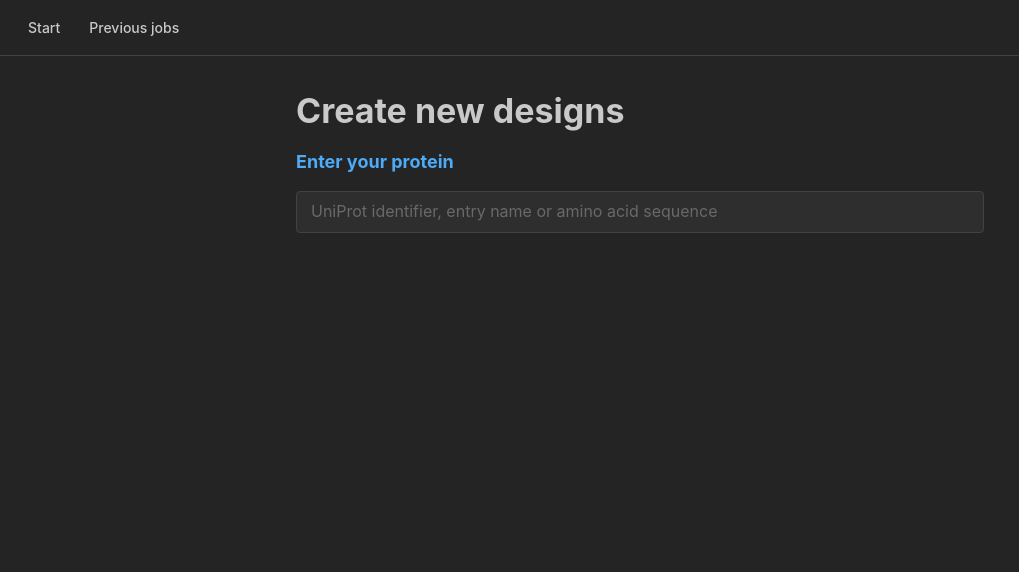
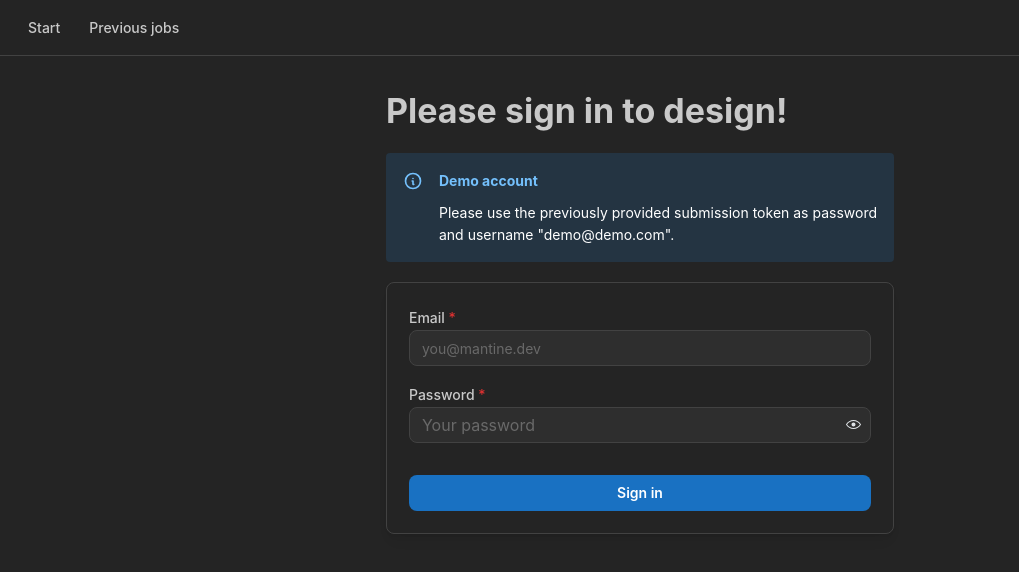
Before and after one commit to evedesignbio/evedesign-ui, a React (Vite) app: page / in a window 1280 px wide. Shown: the top 572 px of the page, without its empty margins (0-1019 px from the left). Built offline with nearby package versions, Linux system fonts and the light colour scheme; what molstar would draw is missing.

Commit message:
enable user login via supabase

```diff
--- a/package.json
+++ b/package.json
@@ -12,6 +12,7 @@
   "dependencies": {
     "@mantine/core": "^8.1.3",
     "@mantine/hooks": "^8.1.3",
+    "@supabase/supabase-js": "^2.52.1",
     "@tabler/icons-react": "^3.34.0",
     "@tanstack/react-query": "^5.72.0",
     "molstar": "^4.18.0",
--- a/src/App.tsx
+++ b/src/App.tsx
@@ -6,12 +6,14 @@ import { QueryClient, QueryClientProvider } from "@tanstack/react-query";
 import { ResultsPageWrapper } from "./pages/results";
 import { JobListPage } from "./pages/results/joblist.tsx";
 import { NavBar } from "./features/navbar";
+import { SessionProvider } from "./context/SessionContext.tsx";
 
 const queryClient = new QueryClient();
 
 const App = () => {
   return (
     <MantineProvider defaultColorScheme="dark">
+      <SessionProvider>
         <QueryClientProvider client={queryClient}>
           <NavBar />
           <Switch>
@@ -23,6 +25,7 @@ const App = () => {
             <Route>Error: invalid route</Route>
           </Switch>
         </QueryClientProvider>
+      </SessionProvider>
     </MantineProvider>
   );
 };
--- a/src/api/modal.ts
+++ b/src/api/modal.ts
@@ -6,13 +6,13 @@ import {
 } from "../models/design.ts";
 import { useJobList } from "./local.ts";
 import { ApiJobResult } from "../models/api.ts";
+import { getAccessToken, useSession } from "../context/SessionContext.tsx";
 
 export const getBackendUrl = () =>
   "https://deboramarkslab--designserver-api-fastapi-app.modal.run/";
 
 export interface SubmissionParams {
   spec: PipelineSpec | SingleMutationScanSpec | ProteinToDnaSpec;
-  token: string;
   parentId: string | null;
 }
 
@@ -28,10 +28,13 @@ const POLLING_INTERVAL = 5000;
 
 export const useSubmission = () => {
   const [jobList, setJobList] = useJobList();
+  const { session } = useSession();
+  const token = getAccessToken(session);
 
   return useMutation({
     mutationFn: (params: SubmissionParams) => {
-      const { spec, token } = params;
+      // const { spec, token } = params;
+      const { spec } = params;
       return fetch(getBackendUrl() + "job/", {
         method: "POST",
         headers: {
@@ -71,7 +74,7 @@ export const useJobData = (id: string) => {
   return useQuery({
     queryKey: ["jobdata", id],
     queryFn: (): Promise<ApiJobResult> =>
-        fetch(getBackendUrl() + "job/" + id).then((res) => {
+      fetch(getBackendUrl() + "job/" + id).then((res) => {
         // fetch("http://localhost:8000/" + id + ".json").then((res) => {  // TODO revert
         if (!res.ok) {
           throw new Error(`${res.status}`);
--- /dev/null
+++ b/src/config.ts
@@ -0,0 +1,4 @@
+// TODO: better to get this from env vars eventually
+export const SUPABASE_URL = "https://xgabsdyosgtwoqygjucp.supabase.co";
+export const SUPABASE_ANON_KEY =
+  "eyJhbGciOiJIUzI1NiIsInR5cCI6IkpXVCJ9.eyJpc3MiOiJzdXBhYmFzZSIsInJlZiI6InhnYWJzZHlvc2d0d29xeWdqdWNwIiwicm9sZSI6ImFub24iLCJpYXQiOjE3NTM0NDA0NDEsImV4cCI6MjA2OTAxNjQ0MX0.C1hcj4aTJZj2p_6npxghHw-lSMLLs-jhTVyXE53BIvI";
--- /dev/null
+++ b/src/context/SessionContext.tsx
@@ -0,0 +1,75 @@
+/**
+ * MIT License
+ *
+ * Copyright (c) 2024 MARK MATTHEW VERGARA
+ *
+ * Permission is hereby granted, free of charge, to any person obtaining a copy of this software and associated documentation files (the "Software"), to deal in the Software without restriction, including without limitation the rights to use, copy, modify, merge, publish, distribute, sublicense, and/or sell copies of the Software, and to permit persons to whom the Software is furnished to do so, subject to the following conditions:
+ *
+ * The above copyright notice and this permission notice shall be included in all copies or substantial portions of the Software.
+ *
+ * THE SOFTWARE IS PROVIDED "AS IS", WITHOUT WARRANTY OF ANY KIND, EXPRESS OR IMPLIED, INCLUDING BUT NOT LIMITED TO THE WARRANTIES OF MERCHANTABILITY, FITNESS FOR A PARTICULAR PURPOSE AND NONINFRINGEMENT. IN NO EVENT SHALL THE AUTHORS OR COPYRIGHT HOLDERS BE LIABLE FOR ANY CLAIM, DAMAGES OR OTHER LIABILITY, WHETHER IN AN ACTION OF CONTRACT, TORT OR OTHERWISE, ARISING FROM, OUT OF OR IN CONNECTION WITH THE SOFTWARE OR THE USE OR OTHER DEALINGS IN THE SOFTWARE.
+ */
+import { createContext, useContext, useEffect, useState } from "react";
+import {
+  AuthTokenResponsePassword,
+  createClient,
+  Session,
+} from "@supabase/supabase-js";
+import { SUPABASE_ANON_KEY, SUPABASE_URL } from "../config.ts";
+
+export const supabase = createClient(SUPABASE_URL, SUPABASE_ANON_KEY);
+
+const SessionContext = createContext<{
+  session: Session | null;
+}>({
+  session: null,
+});
+
+export const useSession = () => {
+  const context = useContext(SessionContext);
+  if (!context) {
+    throw new Error("useSession must be used within a SessionProvider");
+  }
+  return context;
+};
+
+type Props = { children: React.ReactNode };
+export const SessionProvider = ({ children }: Props) => {
+  const [session, setSession] = useState<Session | null>(null);
+  // const [isLoading, setIsLoading] = useState(true);
+
+  useEffect(() => {
+    const authStateListener = supabase.auth.onAuthStateChange(
+      async (_: any, session: Session | null) => {
+        setSession(session);
+        // setIsLoading(false);
+      },
+    );
+
+    return () => {
+      authStateListener.data.subscription.unsubscribe();
+    };
+  }, [supabase]);
+
+  return (
+    <SessionContext.Provider value={{ session }}>
+      {/*{isLoading ? <LoadingPage /> : children}*/}
+      {children}
+    </SessionContext.Provider>
+  );
+};
+
+export const signOut = () => supabase.auth.signOut();
+
+export const signIn = async (
+  userName: string,
+  password: string,
+): Promise<AuthTokenResponsePassword> => {
+  return supabase.auth.signInWithPassword({
+    email: userName,
+    password: password,
+  });
+};
+
+export const getAccessToken = (session: Session | null) =>
+  session !== null ? session.access_token : null;
--- /dev/null
+++ b/src/features/auth/index.tsx
@@ -0,0 +1,97 @@
+import {
+  Alert,
+  Button,
+  Container,
+  Paper,
+  PasswordInput,
+  TextInput,
+  Title,
+} from "@mantine/core";
+import React, { useState } from "react";
+import { signIn } from "../../context/SessionContext.tsx";
+import { IconExclamationCircle, IconInfoCircle } from "@tabler/icons-react";
+
+export const AuthenticationForm = () => {
+  const [userName, setUserName] = useState("");
+  const [password, setPassword] = useState("");
+  const [error, setError] = useState("");
+  const [loading, setLoading] = useState(false);
+
+  const handleSubmit = async (e: React.FormEvent<HTMLFormElement>) => {
+    e.preventDefault();
+    setLoading(true);
+    const { error } = await signIn(userName, password);
+    setLoading(false);
+    if (error) {
+      setError(error.message);
+    } else {
+      setError("");
+    }
+  };
+
+  return (
+    <Container size={"sm"}>
+      <Title ta="left">Please sign in to design!</Title>
+
+      {/*<Text>*/}
+      {/*  Do not have an account yet? <Anchor>Create account</Anchor>*/}
+      {/*</Text>*/}
+
+      <Alert variant="light" color="blue" title="Demo account" mt={20} icon={<IconInfoCircle />}>
+        Please use the previously provided submission token as password
+        <br />
+        and username "demo@demo.com".
+      </Alert>
+
+      <Paper withBorder shadow="sm" p={22} mt={20} radius="md">
+        <form onSubmit={handleSubmit}>
+          <TextInput
+            label="Email"
+            placeholder="you@mantine.dev"
+            required
+            radius="md"
+            value={userName}
+            onChange={(event) => setUserName(event.currentTarget.value)}
+          />
+          <PasswordInput
+            label="Password"
+            placeholder="Your password"
+            required
+            mt="md"
+            radius="md"
+            value={password}
+            onChange={(event) => setPassword(event.currentTarget.value)}
+          />
+          {/*<Group justify="space-between" mt="lg">*/}
+          {/*  /!*<Checkbox label="Remember me" />*!/*/}
+          {/*  /!*<Anchor component="button" size="sm">*!/*/}
+          {/*  /!*  Forgot password?*!/*/}
+          {/*  /!*</Anchor>*!/*/}
+          {/*</Group>*/}
+          {error != "" ? (
+            <Alert
+              variant="light"
+              color="blue"
+              title="Error"
+              mt={20}
+              mb={20}
+              icon={<IconExclamationCircle />}
+            >
+              {error}
+            </Alert>
+          ) : null}
+          <Button
+            fullWidth
+            mt="xl"
+            radius="md"
+            type={"submit"}
+            // loading={loading}
+            disabled={loading}
+          >
+            Sign in
+          </Button>
+        </form>
+      </Paper>
+    </Container>
+  );
+};
--- a/src/features/navbar/index.tsx
+++ b/src/features/navbar/index.tsx
@@ -1,8 +1,10 @@
 // import { useState } from "react";
-import { Container, Group } from "@mantine/core";
+import { Button, Container, Group } from "@mantine/core";
 // import { useDisclosure } from "@mantine/hooks";
 import { Link } from "wouter";
 import "./index.css";
+import { signOut, useSession } from "../../context/SessionContext.tsx";
+import { IconLogout } from "@tabler/icons-react";
 
 const links = [
   { link: "/", label: "Start" },
@@ -14,6 +16,8 @@ const links = [
 export function NavBar() {
   // const [opened, { toggle }] = useDisclosure(false);
   // const [active, setActive] = useState(links[0].link);
+
+  const { session } = useSession();
 
   const items = links.map((link) => (
     <Link
@@ -37,6 +41,16 @@ export function NavBar() {
       <Container fluid className="inner">
         <Group gap={5}>{items}</Group>
         {/*<Burger opened={opened} onClick={toggle} hiddenFrom="xs" size="sm" />*/}
+        {session ? (
+          <Button
+            variant="subtle"
+            color={"gray"}
+            onClick={signOut}
+            rightSection={<IconLogout size={16} />}
+          >
+            Sign out
+          </Button>
+        ) : null}
       </Container>
     </header>
   );
--- a/src/pages/submission/designspec.tsx
+++ b/src/pages/submission/designspec.tsx
@@ -7,7 +7,6 @@ import {
   Collapse,
   Group,
   NumberInput,
-  PasswordInput,
   SegmentedControl,
   Select,
   Space,
@@ -333,7 +332,6 @@ export const DesignSpecInput = ({
   );
 
   // submission-related
-  const [token, setToken] = useState("");
   const submission = useSubmission();
   const [isSubmitting, { open: openSubmitting, close: closeSubmitting }] =
     useDisclosure(false);
@@ -704,18 +702,10 @@ export const DesignSpecInput = ({
       {samplingSettings}
 
       <Space />
-      <PasswordInput
-        label="Submission token"
-        description="Valid token is required for submission to prevent unauthorized access"
-        placeholder="Enter token"
-        value={token}
-        onChange={(event) => setToken(event.currentTarget.value)}
-      />
-      <Space />
       <Button
         variant="filled"
         size="md"
-        disabled={posSelection.length === 0 || token.length === 0}
+        disabled={posSelection.length === 0}
         onClick={() => {
           const spec = buildSpec(
             targetSeqCut,
@@ -739,16 +729,13 @@ export const DesignSpecInput = ({
           // perform submission
           submission.mutate({
             spec: spec,
-            token: token,
             parentId: null,
           });
           openSubmitting();
         }}
       >
         {posSelection.length > 0
-          ? token.length > 0
-            ? "Generate designs"
-            : "Submission token required"
+          ? "Generate designs"
           : "Must select at least one position to design"}
       </Button>
       <Space />
--- a/src/pages/submission/index.tsx
+++ b/src/pages/submission/index.tsx
@@ -1,5 +1,11 @@
 import { useState } from "react";
-import { Container, LoadingOverlay, Loader, Stack, Text } from "@mantine/core";
+import {
+  Container,
+  LoadingOverlay,
+  Loader,
+  Stack,
+  Text,
+} from "@mantine/core";
 import { useMmseqsMsa, useMmseqsSearch } from "../../api/mmseqs.ts";
 import { useFoldseekResult, useFoldseekSearch } from "../../api/foldseek.ts";
 import {
@@ -8,8 +14,13 @@ import {
   SeqWithRegion,
 } from "./sequence.tsx";
 import { DesignSpecInput } from "./designspec.tsx";
+import { useSession } from "../../context/SessionContext.tsx";
+import {AuthenticationForm} from "../../features/auth";
 
 export const SubmissionPage = () => {
+  // login session
+  const { session } = useSession();
+
   // full target sequenceviewer with selected region as fed back by SequenceInput component
   const [targetSeq, setTargetSeq] = useState<SeqWithRegion | null>(null);
 
@@ -46,6 +57,7 @@ export const SubmissionPage = () => {
     foldseekResult.isSuccess;
 
   let render;
+  if (session) {
     if (targetSeq === null || anyLoading) {
       render = (
         <>
@@ -57,7 +69,9 @@ export const SubmissionPage = () => {
               children: (
                 <Stack align="center">
                   <Loader type="dots" size="xl" />
-                <Text>Retrieving evolutionary sequences and 3D structures</Text>
+                  <Text>
+                    Retrieving evolutionary sequences and 3D structures
+                  </Text>
                 </Stack>
               ),
             }}
@@ -78,6 +92,10 @@ export const SubmissionPage = () => {
     } else {
       render = <MsaOrStructureError reset={() => setTargetSeq(null)} />;
     }
+  } else {
+    render = <AuthenticationForm />
+  }
+
   return (
     <Container size="sm" pt="xl">
       <Stack>{render}</Stack>
```
Also changed, not shown: 1 other file (tests, documents, lock files or other folders). Lines whose indentation alone changed are shown as unchanged.
